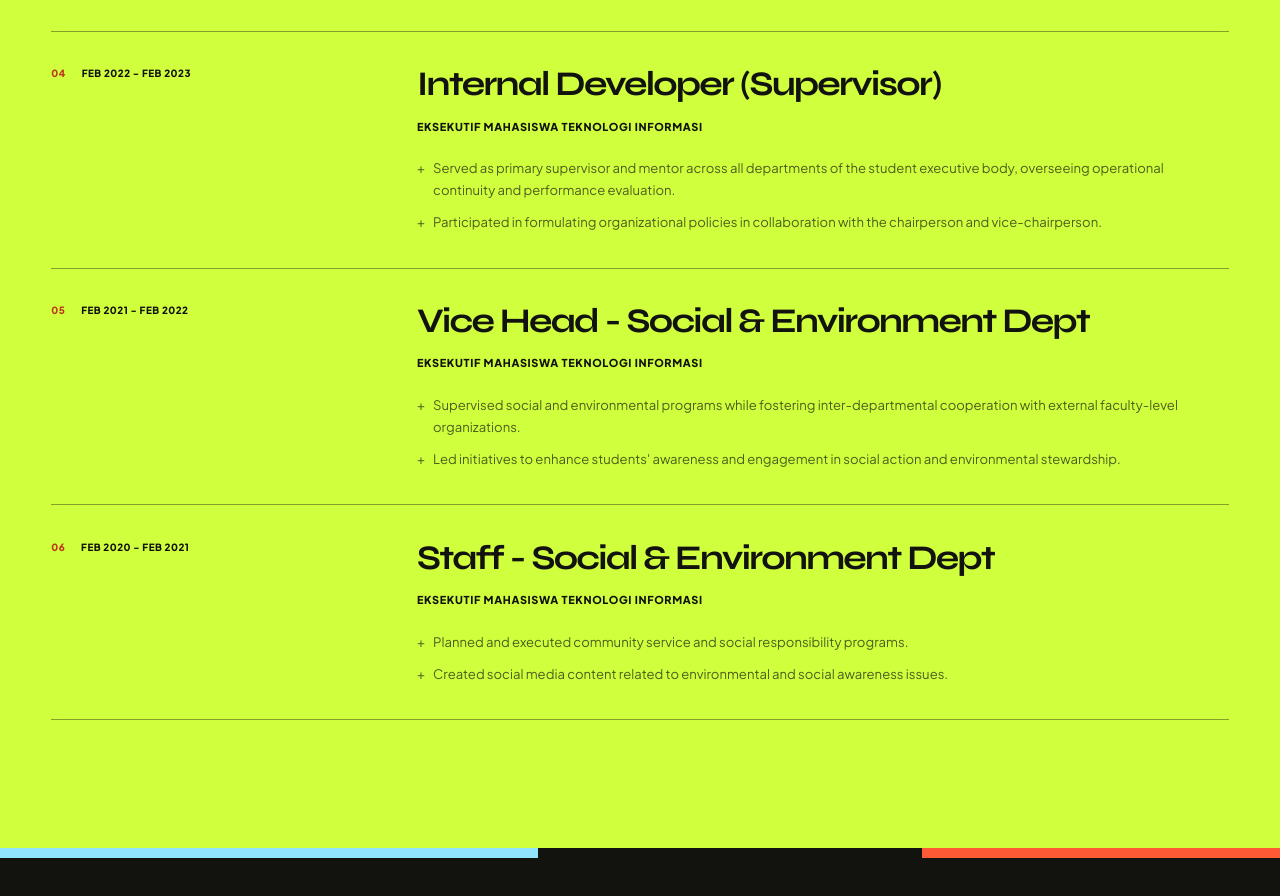
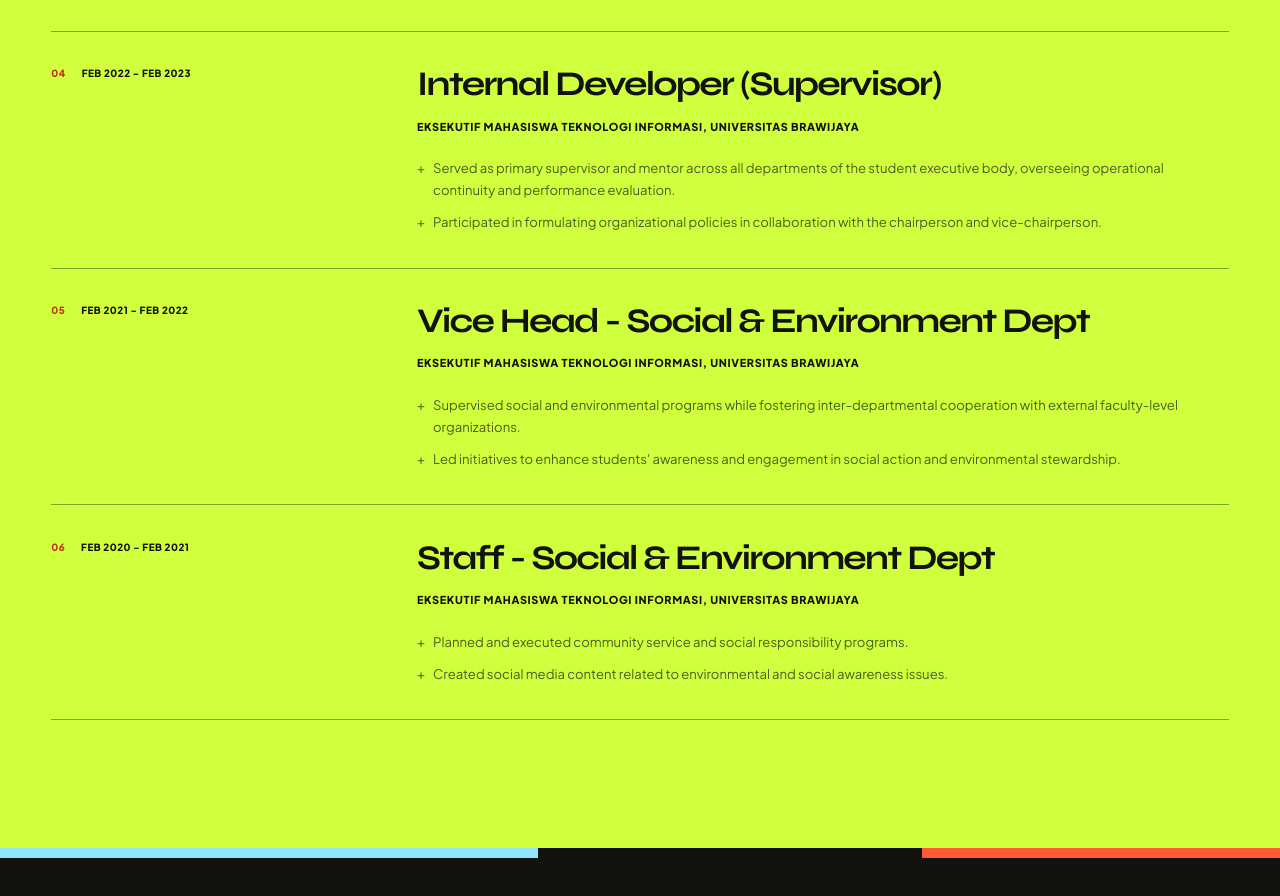
Before and after one commit to audima31/profile_portofolio, a React (Create React App) app: page / in a window 1280 px wide. Shown: the part 9020-9916 px from the top of the page. Built offline with nearby package versions, Linux system fonts and the light colour scheme.

Commit message:
refactor: fixing text

```diff
--- a/src/components/Home/Content4.js
+++ b/src/components/Home/Content4.js
@@ -55,7 +55,7 @@
             <div class="carousel-item active">
               <div>
                 {/* items-center */}
-                <div class="grid  grid-flow-col gap-y-7 gap-x-6 flex justify-center">
+                <div class="grid  grid-flow-col gap-y-7 gap-x-6 justify-center">
                   {/* max-w-md lg:max-w-lg*/}
                   <div class="row-span-3 flex justify-center">
                     {/* Card */}
@@ -226,7 +226,7 @@
             <div class="carousel-item">
               <div>
                 {/* items-center */}
-                <div class="grid grid-flow-col gap-y-7 gap-x-6 flex justify-center">
+                <div class="grid grid-flow-col gap-y-7 gap-x-6 justify-center">
                   {/* max-w-md lg:max-w-lg*/}
                   <div class="col-span-2 flex justify-center ">
                     {/* Card */}
--- a/src/data/portfolio.js
+++ b/src/data/portfolio.js
@@ -129,7 +129,8 @@
   {
     period: "Feb 2022 - Feb 2023",
     role: "Internal Developer (Supervisor)",
-    organization: "Eksekutif Mahasiswa Teknologi Informasi",
+    organization:
+      "Eksekutif Mahasiswa Teknologi Informasi, Universitas Brawijaya",
     points: [
       "Served as primary supervisor and mentor across all departments of the student executive body, overseeing operational continuity and performance evaluation.",
       "Participated in formulating organizational policies in collaboration with the chairperson and vice-chairperson.",
@@ -138,7 +139,8 @@
   {
     period: "Feb 2021 - Feb 2022",
     role: "Vice Head - Social & Environment Dept",
-    organization: "Eksekutif Mahasiswa Teknologi Informasi",
+    organization:
+      "Eksekutif Mahasiswa Teknologi Informasi, Universitas Brawijaya",
     points: [
       "Supervised social and environmental programs while fostering inter-departmental cooperation with external faculty-level organizations.",
       "Led initiatives to enhance students' awareness and engagement in social action and environmental stewardship.",
@@ -147,7 +149,8 @@
   {
     period: "Feb 2020 - Feb 2021",
     role: "Staff - Social & Environment Dept",
-    organization: "Eksekutif Mahasiswa Teknologi Informasi",
+    organization:
+      "Eksekutif Mahasiswa Teknologi Informasi, Universitas Brawijaya",
     points: [
       "Planned and executed community service and social responsibility programs.",
       "Created social media content related to environmental and social awareness issues.",
```
